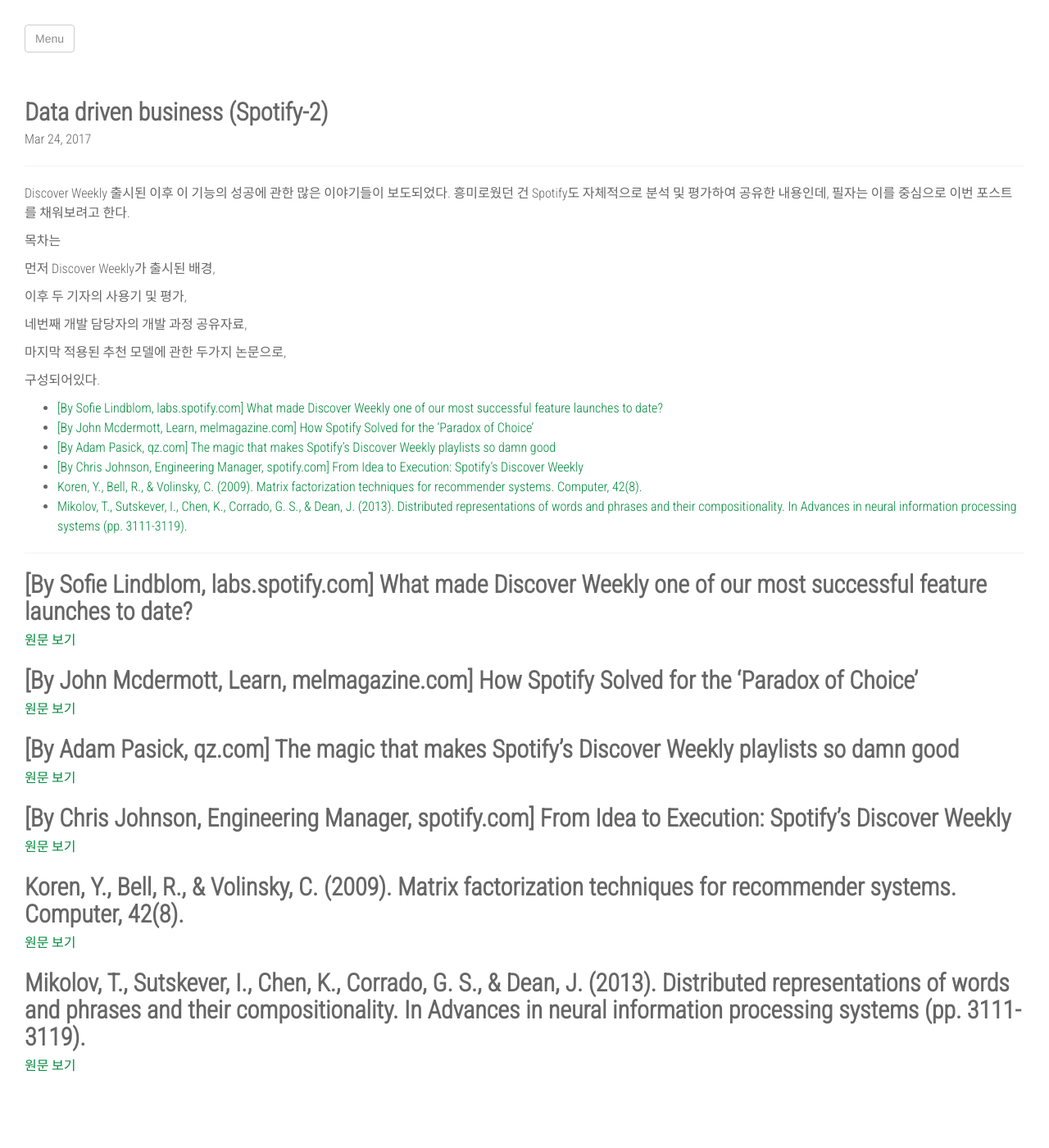
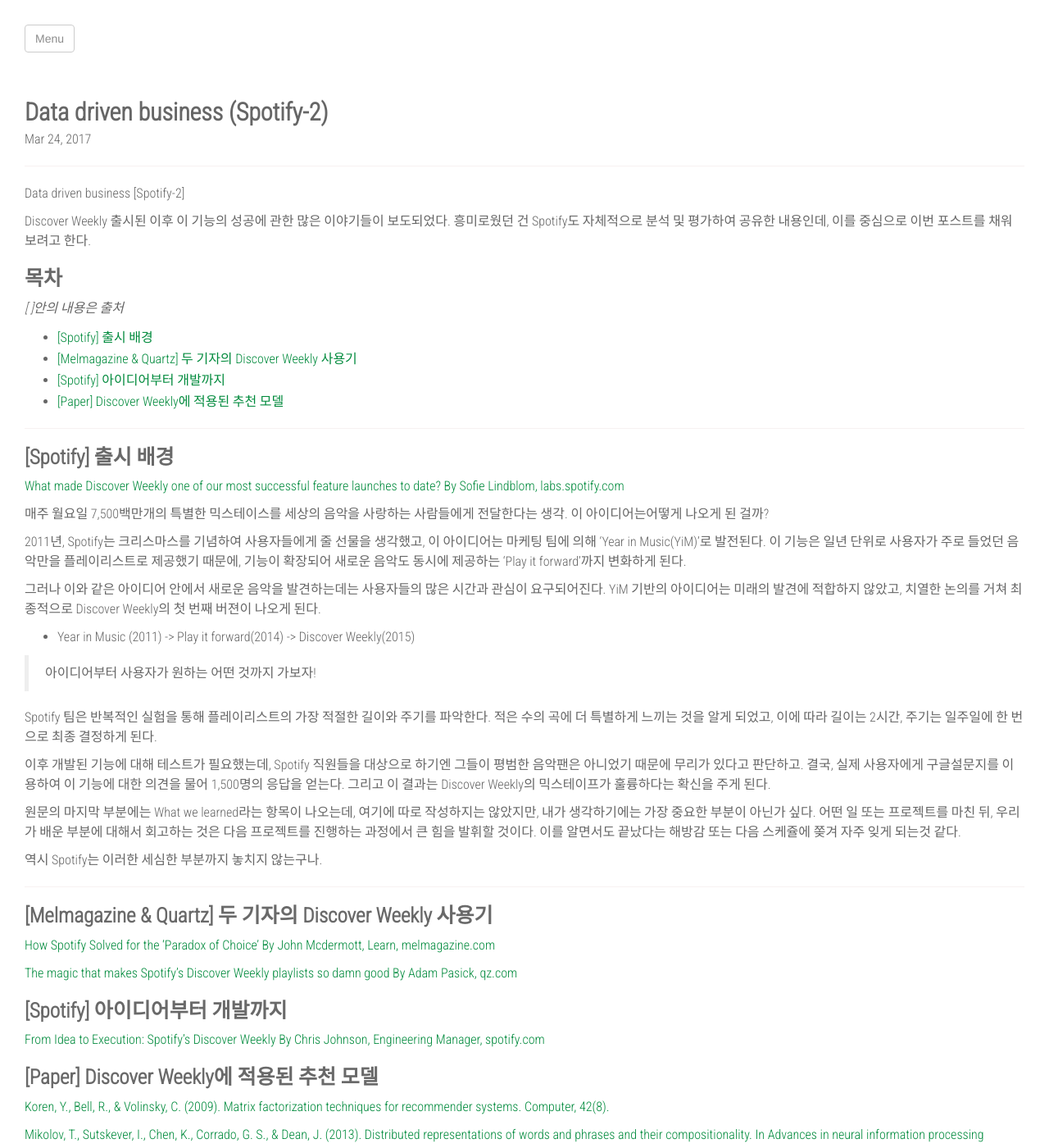
Before and after one commit to deepnsoul/blog, a Jekyll site: the page built from _posts/2017-03-24-databusiness-02.markdown, in a window 1280 px wide and 1400 px high. Shown: the whole window at 82% size. Built offline with Jekyll 4.4.1, drawn with Linux system fonts in a browser that asks for light colours; nearby versions of some CDN libraries.

Commit message:
change post contents

```diff
--- a/_posts/2017-03-24-databusiness-01.markdown
+++ b/_posts/2017-03-24-databusiness-01.markdown
@@ -25,7 +25,7 @@
 
 그럼에도 불구, 최근 [QUARTZ의 기사](https://qz.com/924057/spotify-has-50-million-people-paying-for-its-music-why-is-it-still-unprofitable/)를 보면 여전히 수익을 내지못하는 Spotify의 불안정한 비즈니스 모델에 대해 경계하고 있다.
 
-이 기사에서는, 음악 스트리밍 시장이 포화상태라 투자에 회의적인 시각이 있는 상황에서, Spotify가 지속적으로 많은 돈을 잃고 있는 문제를 지적한다.  30 million song(약 3,000만 곡)의 라이센스를 감당하기 위해 현금의 80%를 저작권 비용으로 쓰고 있는데, 유료 구독자 비율이 전체의 30%밖에 안되어 수익을 내지 못하고 있는 것이다. 즉, 대부분의 사용자는 무료로 이용하고 있다는 것인데, 사실 필자 역시 무료로 사용하면서 거의 불편함을 느끼지 못했기 때문에(대부분의 주요 기능이 제공되면서 광고도 거의 없음) 유료 구독 전환 니즈가 크지 않았다. 더군다나 국내 스트리밍을 세컨드로 사용하고 있었기에.
+이 기사에서는, 음악 스트리밍 시장이 포화상태라 투자에 회의적인 시각이 있는 상황에서, Spotify가 지속적으로 많은 돈을 잃고 있는 문제를 지적한다.  30 million song(약 3,000만 곡)의 라이센스를 감당하기 위해 현금의 80%를 저작권 비용으로 쓰고 있는데, 유료 구독자 비율이 전체의 30%밖에 안되어 수익을 내지 못하고 있는 것이다. 즉, 대부분의 사용자는 무료로 이용하고 있다는 것인데, 나 역시 무료로 사용하면서 거의 불편함을 느끼지 못했기 때문에(대부분의 주요 기능이 제공되면서 광고도 거의 없음) 유료 구독 전환 니즈가 크지 않았다. 더군다나 국내 스트리밍을 세컨드로 사용하고 있었기에.
 
 결국, 이 기사는 비즈니스 모델의 변화가 필요하다고 마지막에 언급하는데, 최근에 Spotify는 기업공개를 준비하는 목적으로 [수익 모델 개선](https://9to5mac.com/2017/03/16/spotify-royalties-labels-new-releases-apple-music-paid-subscribers/)을 검토중이라니, 좀 더 지켜볼 필요가 있을 것 같다.
 
--- a/_posts/2017-03-24-databusiness-02.markdown
+++ b/_posts/2017-03-24-databusiness-02.markdown
@@ -6,46 +6,59 @@
 comments: true
 ---
 
-Discover Weekly 출시된 이후 이 기능의 성공에 관한 많은 이야기들이 보도되었다. 흥미로웠던 건 Spotify도 자체적으로 분석 및 평가하여 공유한 내용인데, 필자는 이를 중심으로 이번 포스트를 채워보려고 한다.
+Data driven business [Spotify-2]
 
-목차는
+Discover Weekly 출시된 이후 이 기능의 성공에 관한 많은 이야기들이 보도되었다. 흥미로웠던 건 Spotify도 자체적으로 분석 및 평가하여 공유한 내용인데, 이를 중심으로 이번 포스트를 채워보려고 한다.
 
-먼저 Discover Weekly가 출시된 배경,
-
-이후 두 기자의 사용기 및 평가,
-
-네번째 개발 담당자의 개발 과정 공유자료,
-
-마지막 적용된 추천 모델에 관한 두가지 논문으로,
-
-구성되어있다.
-
+# 목차
+{:.no_toc}
+*[ ]안의 내용은 출처*
 
 * ToC
 {:toc}
 
 ---
 
-## [By Sofie Lindblom, labs.spotify.com] What made Discover Weekly one of our most successful feature launches to date?
+# [Spotify] 출시 배경
 
-[원문 보기](https://labs.spotify.com/2015/11/18/what-made-discover-weekly-one-of-our-most-successful-feature-launches-to-date/)
+[What made Discover Weekly one of our most successful feature launches to date? By Sofie Lindblom, labs.spotify.com](https://labs.spotify.com/2015/11/18/what-made-discover-weekly-one-of-our-most-successful-feature-launches-to-date/)
 
-## [By John Mcdermott, Learn, melmagazine.com] How Spotify Solved for the ‘Paradox of Choice’
+매주 월요일 7,500백만개의 특별한 믹스테이스를 세상의 음악을 사랑하는 사람들에게 전달한다는 생각. 이 아이디어는어떻게 나오게 된 걸까?
 
-[원문 보기](https://melmagazine.com/how-spotify-solved-for-the-paradox-of-choice-28c4a2f0d09f#.nx4l7mitl)
+2011년, Spotify는 크리스마스를 기념하여 사용자들에게 줄 선물을 생각했고, 이 아이디어는 마케팅 팀에 의해 'Year in Music(YiM)'로 발전된다.  이 기능은 일년 단위로 사용자가 주로 들었던 음악만을 플레이리스트로 제공했기 때문에, 기능이 확장되어 새로운 음악도 동시에 제공하는 'Play it forward'까지 변화하게 된다.
 
-## [By Adam Pasick, qz.com] The magic that makes Spotify’s Discover Weekly playlists so damn good
+그러나 이와 같은 아이디어 안에서 새로운 음악을 발견하는데는 사용자들의 많은 시간과 관심이 요구되어진다. YiM 기반의 아이디어는 미래의 발견에 적합하지 않았고, 치열한 논의를 거쳐 최종적으로 Discover Weekly의 첫 번째 버젼이 나오게 된다.
 
-[원문 보기](https://qz.com/571007/the-magic-that-makes-spotifys-discover-weekly-playlists-so-damn-good/)
+* Year in Music (2011) -> Play it forward(2014) -> Discover Weekly(2015)
 
-## [By Chris Johnson, Engineering Manager, spotify.com] From Idea to Execution: Spotify's Discover Weekly
 
-[원문 보기](https://www.slideshare.net/MrChrisJohnson/from-idea-to-execution-spotifys-discover-weekly/20-2008_2012_2015Slide_from_Dan)
+> 아이디어부터 사용자가 원하는 어떤 것까지 가보자!
 
-## Koren, Y., Bell, R., & Volinsky, C. (2009). Matrix factorization techniques for recommender systems. Computer, 42(8).
+Spotify 팀은 반복적인 실험을 통해 플레이리스트의 가장 적절한 길이와 주기를 파악한다. 적은 수의 곡에 더 특별하게  느끼는 것을 알게 되었고, 이에 따라 길이는 2시간, 주기는 일주일에 한 번으로 최종 결정하게 된다.
 
-[원문 보기](https://datajobs.com/data-science-repo/Recommender-Systems-[Netflix].pdf)
+이후 개발된 기능에 대해 테스트가 필요했는데, Spotify 직원들을 대상으로 하기엔 그들이 평범한 음악팬은 아니었기 때문에 무리가 있다고 판단하고. 결국, 실제 사용자에게 구글설문지를 이용하여 이 기능에 대한 의견을 물어 1,500명의 응답을 얻는다. 그리고 이 결과는 Discover Weekly의 믹스테이프가 훌륭하다는 확신을 주게 된다.
 
-## Mikolov, T., Sutskever, I., Chen, K., Corrado, G. S., & Dean, J. (2013). Distributed representations of words and phrases and their compositionality. In Advances in neural information processing systems (pp. 3111-3119).
+원문의 마지막 부분에는 What we learned라는 항목이 나오는데, 여기에 따로 작성하지는 않았지만, 내가 생각하기에는 가장 중요한 부분이 아닌가 싶다. 어떤 일 또는 프로젝트를 마친 뒤, 우리가 배운 부분에 대해서 회고하는 것은 다음 프로젝트를 진행하는 과정에서 큰 힘을 발휘할 것이다. 이를 알면서도 끝났다는 해방감 또는 다음 스케쥴에 쫒겨 자주 잊게 되는것 같다.
 
-[원문 보기](http://papers.nips.cc/paper/5021-distributed-representations-of-words-and-phrases-and-their-compositionality.pdf)
+역시 Spotify는 이러한 세심한 부분까지 놓치지 않는구나.
+
+---
+
+# [Melmagazine & Quartz] 두 기자의 Discover Weekly 사용기
+
+[How Spotify Solved for the ‘Paradox of Choice’ By John Mcdermott, Learn, melmagazine.com](https://melmagazine.com/how-spotify-solved-for-the-paradox-of-choice-28c4a2f0d09f#.nx4l7mitl)
+
+[The magic that makes Spotify’s Discover Weekly playlists so damn good
+By Adam Pasick, qz.com](https://qz.com/571007/the-magic-that-makes-spotifys-discover-weekly-playlists-so-damn-good/)
+
+# [Spotify] 아이디어부터 개발까지
+
+[From Idea to Execution: Spotify's Discover Weekly
+By Chris Johnson, Engineering Manager, spotify.com](https://www.slideshare.net/MrChrisJohnson/from-idea-to-execution-spotifys-discover-weekly/20-2008_2012_2015Slide_from_Dan)
+
+# [Paper] Discover Weekly에 적용된 추천 모델
+
+
+[Koren, Y., Bell, R., & Volinsky, C. (2009). Matrix factorization techniques for recommender systems. Computer, 42(8).](https://datajobs.com/data-science-repo/Recommender-Systems-[Netflix].pdf)
+
+[Mikolov, T., Sutskever, I., Chen, K., Corrado, G. S., & Dean, J. (2013). Distributed representations of words and phrases and their compositionality. In Advances in neural information processing systems (pp. 3111-3119).](http://papers.nips.cc/paper/5021-distributed-representations-of-words-and-phrases-and-their-compositionality.pdf)
```
